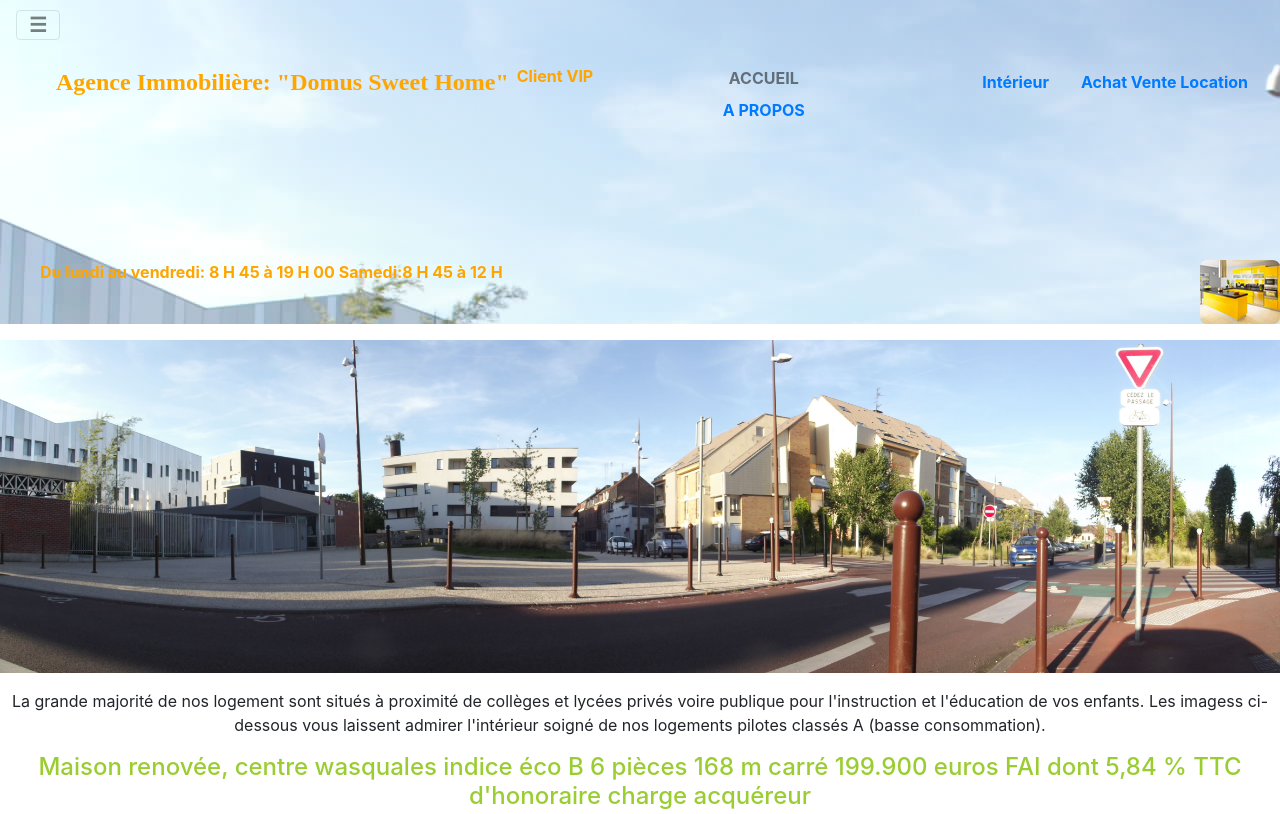
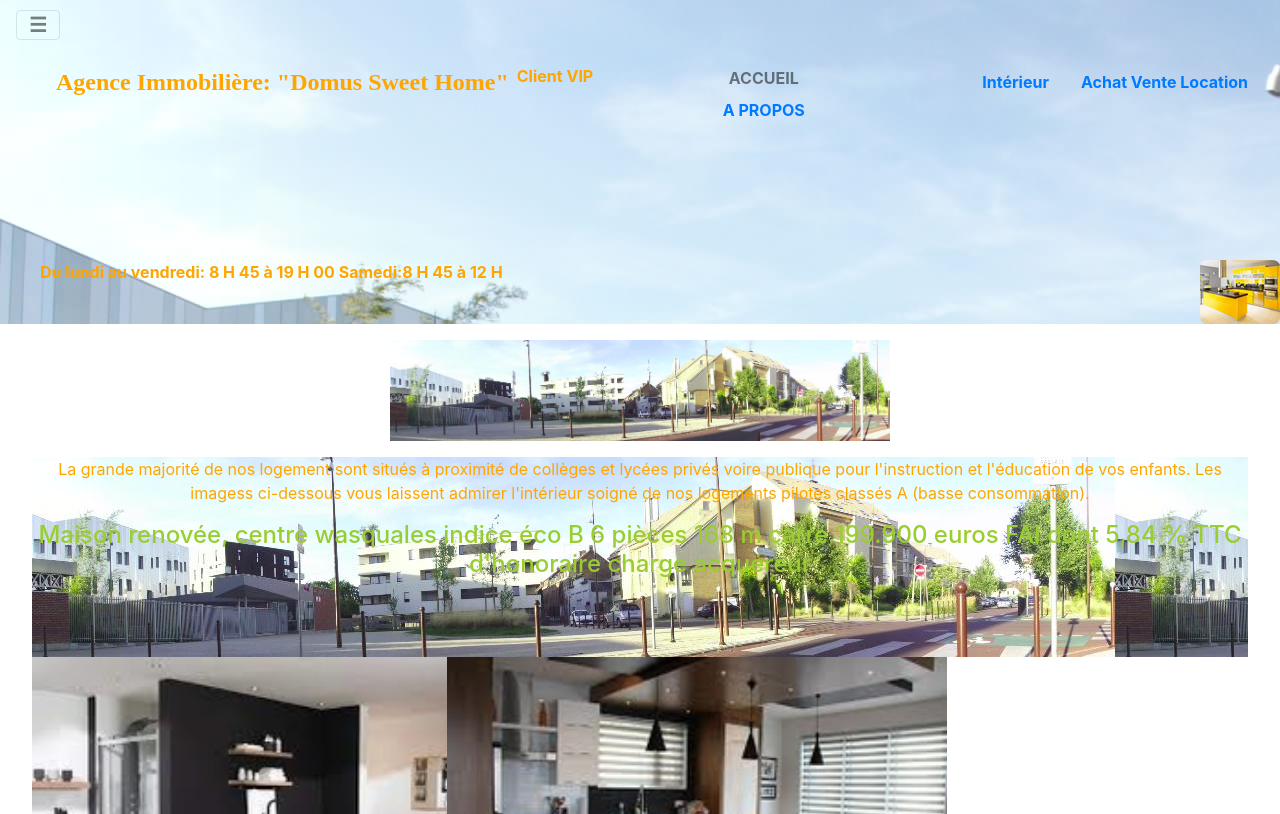
Before and after one commit to NTUMBA/Vitrine-agence-immobili-re-, a plain HTML site: page interieur.html in a window 1280 px wide. Shown: the top 814 px of the page. Drawn offline with nearby package versions, Linux system fonts and the light colour scheme.

Commit message:
Add pictures into img folder. Change pictures and fixe shape of  all html files by inserting and moving classes

```diff
--- a/css/main.css
+++ b/css/main.css
@@ -132,6 +132,11 @@ textarea {
    }
 
    /*elements========================================================================*/
+   article{
+     background-image: url(../img/Screen_school_1.jpg);
+     width:100%;
+     height: 200px;
+   }
 
    figure img{
      width:100%;
@@ -189,7 +194,7 @@ textarea {
      padding: 0 8px;
      font-weight: bold;
    }
-   .title,.client{
+   .title,.client,article{
      color:#ffa500 !important;
    }
    .menu{
--- a/interieur.html
+++ b/interieur.html
@@ -74,16 +74,19 @@
         </ul>
     </header>
     <!-- header ends here=================================================== -->
+    <div class="wrapper">
+    <section>
       <figure >
-          <img src="img/ecole-appart.JPG" alt="écoles à proximité des appartements " class="img-fluide">
+          <img src="img/Screen_school_1.jpg" alt="école" class="img-fluide">
       </figure>
-      <p>
-        La grande majorité de nos logement sont situés à proximité de collèges et lycées privés voire publique pour l'instruction et l'éducation de vos enfants.
-        Les imagess ci-dessous vous laissent admirer l'intérieur soigné de nos logements pilotes classés A (basse consommation).
-      </p>
+      <article>
+        <p>
+          La grande majorité de nos logement sont situés à proximité de collèges et lycées privés voire publique pour l'instruction et l'éducation de vos enfants.
+          Les imagess ci-dessous vous laissent admirer l'intérieur soigné de nos logements pilotes classés A (basse consommation).
+        </p>
+        <h4>Maison renovée, centre wasquales indice éco B 6 pièces 168 m carré 199.900 euros FAI dont 5,84 % TTC d'honoraire charge acquéreur</h4>
 
-      <div class="wrapper">
-        <h4>Maison renovée, centre wasquales indice éco B 6 pièces 168 m carré 199.900 euros FAI dont 5,84 % TTC d'honoraire charge acquéreur</h4>
+      </article>
           <div class="row">
               <!-- Columns start at 50% wide on mobile and bump up to 33.3% wide on desktop -->
               <div class="col-md-4 col-md-offset-1 bain_1">
@@ -117,11 +120,9 @@
               <h5>Salle de bain d'époque revisité !</h5>
             </div>
           </div>
-
+         </section>
         </div>
         <!--  wapper ends here===================================================-->
-
-
     </div>
     <!--  wrap ends here========================================================-->
       <!--  footer starts here========================================================-->
```
Also changed, not shown: about.html (+14 -9 lines), achat_vente_location.html (+3 -2 lines), index.html (+6 -4 lines), img/Screen_school.jpg (added), img/Screen_school_1.jpg (added).
